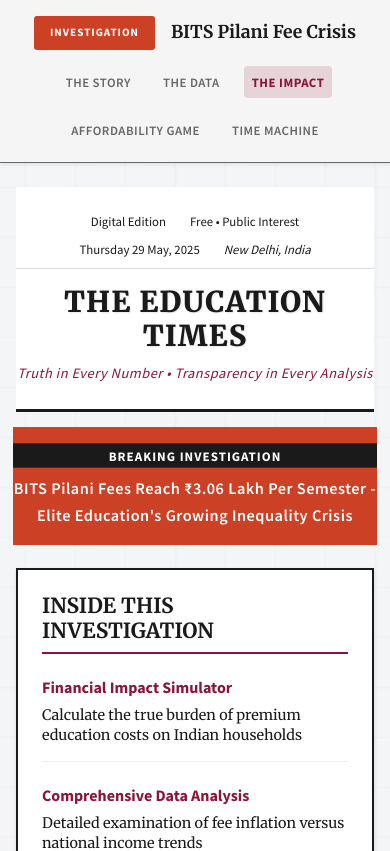
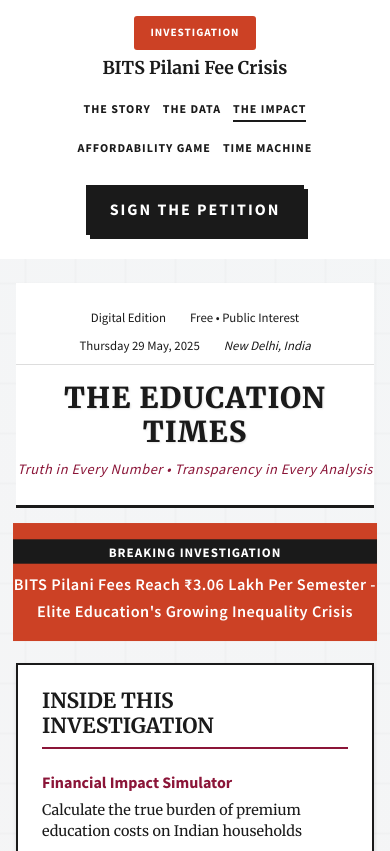
Before and after one commit to whyujjwal/fee-hike, a React (Create React App) app: page / in a window 390 px wide. Shown: the top 851 px of the page. Built offline with nearby package versions, Linux system fonts and the light colour scheme.

Commit message:
petition button added

```diff
--- a/src/App.tsx
+++ b/src/App.tsx
@@ -6,6 +6,7 @@
 import StorytellingSection from './components/StorytellingSection/StorytellingSection';
 import BitsAffordabilityGame from './components/BitsAffordabilityGame/BitsAffordabilityGame';
 import TimeMachineGame from './components/TimeMachineGame/TimeMachineGame';
+import Developers from './components/Developers/Developers';
 // import CallToAction from './components/CallToAction/CallToAction';
 import Footer from './components/Footer/Footer';
 
@@ -20,6 +21,7 @@
       <TimeMachineGame />
       {/* <CallToAction /> */}
       <Footer />
+      <Developers />
     </div>
   );
 }
--- /dev/null
+++ b/src/components/Developers/Developers.css
@@ -0,0 +1,109 @@
+.developers-section {
+  padding: 20px 0;
+  background-color: var(--newspaper-white);
+  margin-top: 40px;
+}
+
+.developers-content {
+  text-align: center;
+  padding: 20px 0;
+}
+
+.petition-link {
+  margin-bottom: 24px;
+}
+
+.petition-button {
+  display: inline-block;
+  font-family: var(--font-headline);
+  font-size: 18px;
+  font-weight: bold;
+  text-transform: uppercase;
+  letter-spacing: 2px;
+  color: var(--newspaper-white);
+  background-color: var(--newspaper-black);
+  text-decoration: none;
+  padding: 16px 32px;
+  border: var(--border-thick) solid var(--newspaper-black);
+  transition: all 0.3s ease;
+  box-shadow: 4px 4px 0 var(--newspaper-black);
+}
+
+.petition-button:hover {
+  background-color: var(--newspaper-white);
+  color: var(--newspaper-black);
+  transform: translate(2px, 2px);
+  box-shadow: 2px 2px 0 var(--newspaper-black);
+}
+
+.developed-by {
+  font-family: var(--font-caption);
+  font-size: 12px;
+  text-transform: uppercase;
+  letter-spacing: 1px;
+  color: var(--newspaper-dark-gray);
+  margin: 16px 0 8px;
+}
+
+.developer-links {
+  display: flex;
+  justify-content: center;
+  align-items: center;
+  gap: 12px;
+  flex-wrap: wrap;
+}
+
+.developer-item {
+  display: flex;
+  flex-direction: column;
+  align-items: center;
+  gap: 4px;
+}
+
+.developer-link {
+  font-family: var(--font-headline);
+  font-size: 14px;
+  font-weight: bold;
+  color: var(--newspaper-black);
+  text-decoration: none;
+  text-transform: uppercase;
+  letter-spacing: 1px;
+}
+
+.developer-link:hover {
+  text-decoration: underline;
+}
+
+.developer-role {
+  font-family: var(--font-caption);
+  font-size: 10px;
+  text-transform: uppercase;
+  letter-spacing: 1px;
+  color: var(--newspaper-dark-gray);
+}
+
+.separator {
+  font-family: var(--font-caption);
+  font-size: 14px;
+  color: var(--newspaper-dark-gray);
+}
+
+/* Responsive Design */
+@media (max-width: 768px) {
+  .developers-section {
+    padding: 16px 0;
+  }
+
+  .petition-button {
+    font-size: 16px;
+    padding: 12px 24px;
+  }
+
+  .developer-link {
+    font-size: 12px;
+  }
+
+  .developer-role {
+    font-size: 9px;
+  }
+}
--- /dev/null
+++ b/src/components/Developers/Developers.jsx
@@ -0,0 +1,39 @@
+import React from 'react';
+import './Developers.css';
+
+const Developers = () => {
+  return (
+    <div className="developers-section">
+      <div className="container">
+        <div className="newspaper-rule-thick"></div>
+        <div className="developers-content">
+          <p className="developed-by">Developed by</p>
+          <div className="developer-links">
+            <div className="developer-item">
+              <a
+                href="https://www.linkedin.com/in/sujal-mittal-4467972a7/"
+                target="_blank"
+                rel="noopener noreferrer"
+                className="developer-link"
+              >
+                Sujal Mittal
+              </a>
+              <span className="developer-role">Lead Developer</span>
+            </div>
+            <span className="separator">&</span>
+            <a
+              href="https://www.linkedin.com/in/ujjwal-raj-2019b5181/"
+              target="_blank"
+              rel="noopener noreferrer"
+              className="developer-link"
+            >
+              Ujjwal Raj
+            </a>
+          </div>
+        </div>
+      </div>
+    </div>
+  );
+};
+
+export default Developers;
--- a/src/components/Navigation/Navigation.css
+++ b/src/components/Navigation/Navigation.css
@@ -1,17 +1,23 @@
 .navigation {
-  background-color: var(--newspaper-light-gray);
-  border-bottom: 1px solid var(--newspaper-gray);
-  position: sticky;
+  position: fixed;
   top: 0;
-  z-index: 90;
-  box-shadow: 0 1px 5px rgba(0, 0, 0, 0.1);
+  left: 0;
+  right: 0;
+  background-color: var(--newspaper-white);
+  border-bottom: var(--border-width) solid var(--newspaper-black);
+  z-index: 1000;
+  transition: all 0.3s ease;
+}
+
+.navigation.scrolled {
+  box-shadow: 0 2px 4px rgba(0, 0, 0, 0.1);
 }
 
 .nav-content {
   display: flex;
   justify-content: space-between;
   align-items: center;
-  padding: var(--spacing-sm) 0;
+  padding: 12px 0;
 }
 
 .investigation-title {
@@ -41,36 +47,65 @@
 
 .nav-links {
   display: flex;
+  gap: 24px;
   list-style: none;
   margin: 0;
   padding: 0;
-  gap: var(--spacing-md);
 }
 
 .nav-link {
+  font-family: var(--font-headline);
+  font-size: 14px;
+  font-weight: bold;
+  text-transform: uppercase;
+  letter-spacing: 1px;
+  color: var(--newspaper-black);
   background: none;
   border: none;
-  font-family: var(--font-sans);
-  font-size: 0.9rem;
-  font-weight: 600;
-  color: var(--newspaper-gray);
+  padding: 8px 0;
   cursor: pointer;
-  padding: var(--spacing-xs) var(--spacing-sm);
-  border-radius: 4px;
+  position: relative;
   transition: all 0.3s ease;
-  text-transform: uppercase;
-  letter-spacing: 0.5px;
 }
 
-.nav-link:hover {
-  color: var(--accent-maroon);
-  background-color: rgba(139, 21, 56, 0.1);
+.nav-link::after {
+  content: '';
+  position: absolute;
+  bottom: 0;
+  left: 0;
+  width: 0;
+  height: 2px;
+  background-color: var(--newspaper-black);
+  transition: width 0.3s ease;
 }
 
-.nav-link.active {
-  color: var(--accent-maroon);
-  background-color: rgba(139, 21, 56, 0.15);
-  font-weight: 700;
+.nav-link:hover::after,
+.nav-link.active::after {
+  width: 100%;
+}
+
+.petition-button {
+  display: inline-block;
+  font-family: var(--font-headline);
+  font-size: 14px;
+  font-weight: bold;
+  text-transform: uppercase;
+  letter-spacing: 1px;
+  color: var(--newspaper-white);
+  background-color: var(--newspaper-black);
+  text-decoration: none;
+  padding: 8px 16px;
+  border: var(--border-width) solid var(--newspaper-black);
+  transition: all 0.3s ease;
+  box-shadow: 2px 2px 0 var(--newspaper-black);
+  white-space: nowrap;
+}
+
+.petition-button:hover {
+  background-color: var(--newspaper-white);
+  color: var(--newspaper-black);
+  transform: translate(1px, 1px);
+  box-shadow: 1px 1px 0 var(--newspaper-black);
 }
 
 /* Progress indicator */
@@ -87,13 +122,20 @@
 
 /* Responsive Design */
 @media (max-width: 768px) {
+  .navigation {
+    position: relative;
+  }
+
   .nav-content {
     flex-direction: column;
-    gap: var(--spacing-sm);
+    gap: 16px;
+    padding: 16px 0;
   }
 
   .investigation-title {
     text-align: center;
+    flex-direction: column;
+    gap: 8px;
   }
 
   .investigation-title h2 {
@@ -101,13 +143,20 @@
   }
 
   .nav-links {
-    gap: var(--spacing-sm);
     flex-wrap: wrap;
     justify-content: center;
+    gap: 12px;
+    padding: 0 16px;
   }
 
   .nav-link {
-    font-size: 0.8rem;
-    padding: var(--spacing-xs);
+    font-size: 12px;
+    padding: 6px 0;
+  }
+
+  .petition-button {
+    font-size: 12px;
+    padding: 6px 12px;
+    margin: 8px 0;
   }
 }
--- a/src/components/Navigation/Navigation.tsx
+++ b/src/components/Navigation/Navigation.tsx
@@ -3,6 +3,7 @@
 
 const Navigation: React.FC = () => {
   const [activeSection, setActiveSection] = useState('hero');
+  const [isScrolled, setIsScrolled] = useState(false);
 
   const sections = useMemo(() => [
     { id: 'hero', label: 'The Story' },
@@ -14,6 +15,7 @@
 
   useEffect(() => {
     const handleScroll = () => {
+      setIsScrolled(window.scrollY > 50);
       const scrollPosition = window.scrollY + 100;
 
       sections.forEach(section => {
@@ -36,12 +38,19 @@
   const scrollToSection = (sectionId: string) => {
     const element = document.getElementById(sectionId);
     if (element) {
-      element.scrollIntoView({ behavior: 'smooth', block: 'start' });
+      const navHeight = 60; // Approximate height of the navigation bar
+      const elementPosition = element.getBoundingClientRect().top;
+      const offsetPosition = elementPosition + window.pageYOffset - navHeight;
+
+      window.scrollTo({
+        top: offsetPosition,
+        behavior: 'smooth'
+      });
     }
   };
 
   return (
-    <nav className="navigation">
+    <nav className={`navigation ${isScrolled ? 'scrolled' : ''}`}>
       <div className="container">
         <div className="nav-content">
           <div className="investigation-title">
@@ -60,6 +69,14 @@
               </li>
             ))}
           </ul>
+          <a
+            href="https://chng.it/sf7Y7rCgfD"
+            target="_blank"
+            rel="noopener noreferrer"
+            className="petition-button"
+          >
+            Sign the Petition
+          </a>
         </div>
       </div>
     </nav>
```
